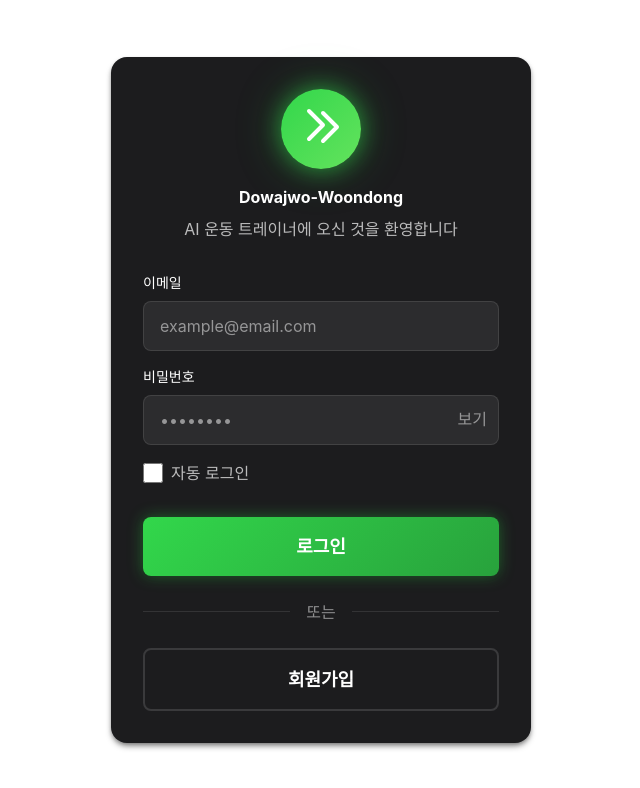
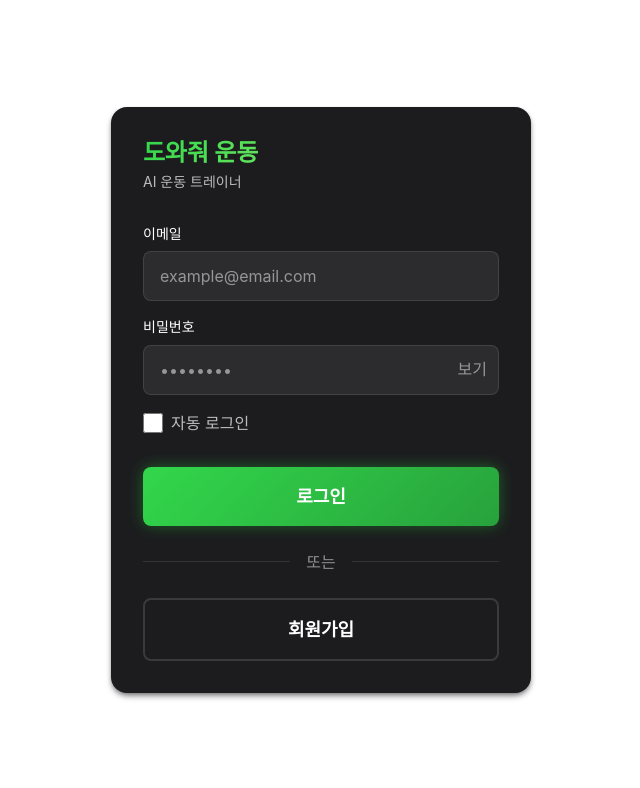
Before and after one commit to Sharknia/dowajwo-woondong, a Next.js app: page /login in a window 1280 px wide. Shown: the top 788 px of the page, without its empty margins (319-959 px from the left). Built offline with nearby package versions, Linux system fonts and the light colour scheme.

Commit message:
타이포그래피 스타일 통합: Logo, SignUpForm, PageHeader, Radio, RadioGroup 컴포넌트에서 getTypographyStyle 함수를 사용하여 일관된 스타일 적용 및 불필요한 코드 제거. 사용자 경험 향상.

```diff
--- a/components/auth/SignUpForm.tsx
+++ b/components/auth/SignUpForm.tsx
@@ -148,13 +148,7 @@ export function SignUpForm({ onSubmit, onLoginClick }: SignUpFormProps) {
   return (
     <AuthLayout>
       <div style={logoContainerStyle}>
-        <Logo
-          size="md"
-          animated={true}
-          showText={true}
-          title="회원가입"
-          subtitle="AI 운동 트레이너와 함께 시작하세요"
-        />
+        <Logo size="md" align="center" />
       </div>
 
           <Form onSubmit={handleSubmit}>
--- a/components/ui/Logo.tsx
+++ b/components/ui/Logo.tsx
@@ -2,116 +2,48 @@
 
 import React from 'react';
 import { useTheme } from '@/contexts/ThemeContext';
-import { colors, typography, spacing, borderRadius, shadows } from '@/lib/design-system';
+import { colors, spacing, getTypographyStyle } from '@/lib/design-system';
+import type { TypographyPreset } from '@/lib/design-system';
 
 interface LogoProps {
   size?: 'sm' | 'md' | 'lg';
-  animated?: boolean;
-  showText?: boolean;
-  title?: string;
-  subtitle?: string;
+  align?: 'left' | 'center';
 }
 
-export function Logo({
-  size = 'md',
-  animated = true,
-  showText = true,
-  title = 'Dowajwo-Woondong',
-  subtitle
-}: LogoProps) {
+export function Logo({ size = 'md', align = 'left' }: LogoProps) {
   const { theme } = useTheme();
   const isDark = theme === 'dark';
 
   const sizeMap = {
-    sm: {
-      icon: '48px',
-      svg: '28',
-      title: typography.fontSize.lg,
-      subtitle: typography.fontSize.xs,
-    },
-    md: {
-      icon: '80px',
-      svg: '48',
-      title: typography.fontSize['2xl'],
-      subtitle: typography.fontSize.sm,
-    },
-    lg: {
-      icon: '120px',
-      svg: '72',
-      title: typography.fontSize['3xl'],
-      subtitle: typography.fontSize.base,
-    },
+    sm: { title: 'h3', subtitle: 'small' as TypographyPreset },
+    md: { title: 'h1', subtitle: 'caption' as TypographyPreset },
+    lg: { title: 'display', subtitle: 'body' as TypographyPreset },
   };
 
   const containerStyle = {
-    textAlign: 'center' as const,
-  };
-
-  const logoIconStyle = {
-    width: sizeMap[size].icon,
-    height: sizeMap[size].icon,
-    margin: '0 auto',
-    marginBottom: showText ? spacing[4] : 0,
-    background: colors.gradients.neonGlow,
-    borderRadius: borderRadius.full,
     display: 'flex',
-    alignItems: 'center',
-    justifyContent: 'center',
-    boxShadow: shadows.glow.green,
-    animation: animated ? 'pulse 2s infinite' : 'none',
+    flexDirection: 'column' as const,
+    alignItems: align === 'center' ? 'center' : 'flex-start',
+    gap: spacing[1],
   };
 
   const titleStyle = {
-    fontSize: sizeMap[size].title,
-    fontWeight: typography.fontWeight.bold,
-    color: isDark ? colors.text.dark.primary : colors.text.light.primary,
-    marginBottom: subtitle ? spacing[2] : 0,
-    fontFamily: typography.fontFamily.sans,
+    ...getTypographyStyle(sizeMap[size].title as TypographyPreset),
+    background: colors.gradients.neonGlow,
+    WebkitBackgroundClip: 'text',
+    WebkitTextFillColor: 'transparent',
+    backgroundClip: 'text',
   };
 
   const subtitleStyle = {
-    fontSize: sizeMap[size].subtitle,
+    ...getTypographyStyle(sizeMap[size].subtitle),
     color: isDark ? colors.text.dark.secondary : colors.text.light.secondary,
-    fontFamily: typography.fontFamily.sans,
   };
 
   return (
     <div style={containerStyle}>
-      <style jsx global>{`
-        @keyframes pulse {
-          0% {
-            box-shadow: 0 0 20px rgba(50, 215, 75, 0.5), 0 0 40px rgba(50, 215, 75, 0.3);
-          }
-          50% {
-            box-shadow: 0 0 30px rgba(50, 215, 75, 0.7), 0 0 60px rgba(50, 215, 75, 0.5);
-          }
-          100% {
-            box-shadow: 0 0 20px rgba(50, 215, 75, 0.5), 0 0 40px rgba(50, 215, 75, 0.3);
-          }
-        }
-      `}</style>
-
-      <div style={logoIconStyle}>
-        <svg
-          width={sizeMap[size].svg}
-          height={sizeMap[size].svg}
-          viewBox="0 0 24 24"
-          fill="none"
-          stroke="white"
-          strokeWidth="2"
-          strokeLinecap="round"
-          strokeLinejoin="round"
-        >
-          <path d="M13 4l7 7-7 7M6 17l7-7-7-7" />
-        </svg>
-      </div>
-
-      {showText && (
-        <>
-          <h1 style={titleStyle}>{title}</h1>
-          {subtitle && <p style={subtitleStyle}>{subtitle}</p>}
-        </>
-      )}
+      <h1 style={titleStyle}>도와줘 운동</h1>
+      <p style={subtitleStyle}>AI 운동 트레이너</p>
     </div>
   );
 }
--- a/components/ui/PageHeader.tsx
+++ b/components/ui/PageHeader.tsx
@@ -2,7 +2,7 @@
 
 import React, { useState } from 'react';
 import { useTheme } from '@/contexts/ThemeContext';
-import { colors, spacing, typography } from '@/lib/design-system';
+import { colors, spacing, getTypographyStyle } from '@/lib/design-system';
 
 interface PageHeaderAction {
   label: string;
@@ -52,13 +52,13 @@ export function PageHeader({
   };
 
   const titleStyle: React.CSSProperties = {
-    fontSize: layout === 'centered' ? typography.fontSize.xl : typography.fontSize['2xl'],
-    fontWeight: typography.fontWeight.bold,
+    ...getTypographyStyle(layout === 'centered' ? 'h2' : 'h1'),
     color: isDark ? colors.text.dark.primary : colors.text.light.primary,
     margin: 0,
   };
 
   const actionButtonStyle: React.CSSProperties = {
+    ...getTypographyStyle('body'),
     minWidth: '44px',
     minHeight: '44px',
     background: isActionHovered
@@ -70,8 +70,6 @@ export function PageHeader({
     display: 'flex',
     alignItems: 'center',
     justifyContent: 'center',
-    fontSize: action?.icon ? typography.fontSize.xl : typography.fontSize.base,
-    fontWeight: typography.fontWeight.semibold,
     color: colors.primary.neonGreen,
     transition: 'background 0.2s ease',
     padding: action?.icon ? 0 : `${spacing[2]} ${spacing[3]}`,
--- a/components/ui/Radio.tsx
+++ b/components/ui/Radio.tsx
@@ -2,7 +2,7 @@
 
 import React, { forwardRef } from 'react';
 import { useTheme } from '@/contexts/ThemeContext';
-import { colors, typography, spacing, focus } from '@/lib/design-system';
+import { colors, spacing, focus, getTypographyStyle } from '@/lib/design-system';
 
 interface RadioProps extends Omit<React.InputHTMLAttributes<HTMLInputElement>, 'type' | 'style' | 'size'> {
   label?: string;
@@ -45,18 +45,16 @@ export const Radio = forwardRef<HTMLInputElement, RadioProps>(
     };
 
     const labelStyle = {
-      fontSize: size === 'sm' ? typography.fontSize.xs : size === 'md' ? typography.fontSize.sm : typography.fontSize.base,
+      ...getTypographyStyle(size === 'sm' ? 'small' : size === 'md' ? 'caption' : 'body'),
       color: isDark ? colors.text.dark.secondary : colors.text.light.secondary,
-      fontFamily: typography.fontFamily.sans,
       cursor: disabled ? 'not-allowed' : 'pointer',
       userSelect: 'none' as const,
     };
 
     const errorStyle = {
-      fontSize: typography.fontSize.xs,
+      ...getTypographyStyle('small'),
       color: colors.utility.error,
       marginTop: spacing[1],
-      fontFamily: typography.fontFamily.sans,
     };
 
     return (
--- a/components/ui/RadioGroup.tsx
+++ b/components/ui/RadioGroup.tsx
@@ -3,7 +3,7 @@
 import React from 'react';
 import { Radio } from './Radio';
 import { useTheme } from '@/contexts/ThemeContext';
-import { colors, typography, spacing } from '@/lib/design-system';
+import { colors, spacing, getTypographyStyle } from '@/lib/design-system';
 
 export type RadioGroupSize = 'sm' | 'md' | 'lg';
 export type RadioGroupOrientation = 'horizontal' | 'vertical';
@@ -51,10 +51,8 @@ export function RadioGroup({
   };
 
   const labelStyle = {
-    fontSize: typography.fontSize.sm,
-    fontWeight: typography.fontWeight.medium,
+    ...getTypographyStyle('label'),
     color: isDark ? colors.text.dark.primary : colors.text.light.primary,
-    fontFamily: typography.fontFamily.sans,
   };
 
   const optionsContainerStyle = {
@@ -65,8 +63,7 @@ export function RadioGroup({
   };
 
   const messageStyle = {
-    fontSize: typography.fontSize.xs,
-    fontFamily: typography.fontFamily.sans,
+    ...getTypographyStyle('small'),
     marginTop: spacing[1],
   };
 
```
